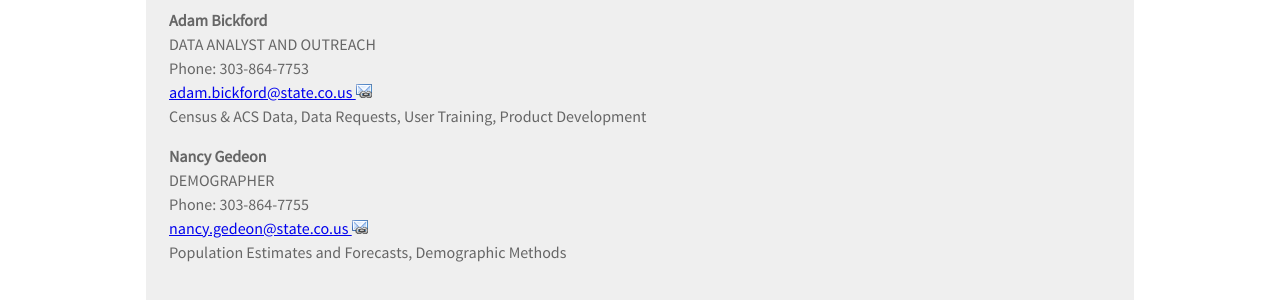
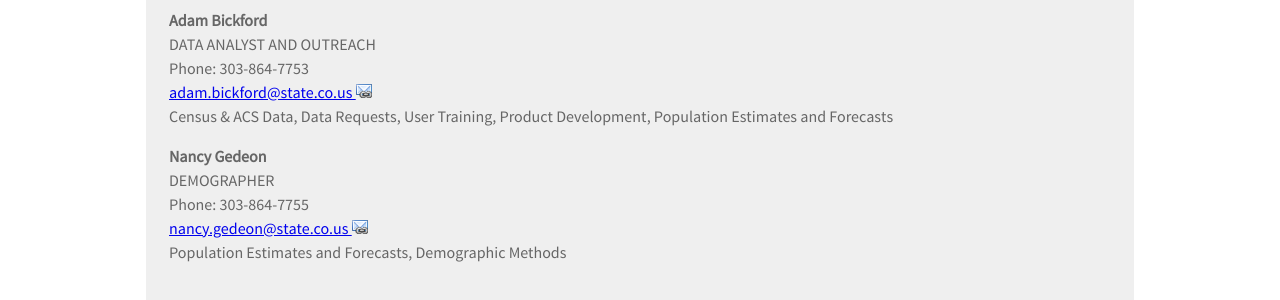
Before and after one commit to TBleess/Website_New, a Jekyll site: the page built from pages/0_Homepage_and_Footer_Links/contact.md, in a window 1280 px wide. Shown: the part 1278-1578 px from the top of the page. Built offline with Jekyll 4.4.1, drawn with Linux system fonts in a browser that asks for light colours.

Commit message:
Update contact.md

```diff
--- a/pages/0_Homepage_and_Footer_Links/contact.md
+++ b/pages/0_Homepage_and_Footer_Links/contact.md
@@ -45,7 +45,7 @@ Geographic Information Systems Design, Analysis, Development, Mapping support, G
 DATA ANALYST AND OUTREACH
 Phone: 303-864-7753
 [adam.bickford@state.co.us ![email](/images/email_link.png 'send email')](mailto:adam.bickford@state.co.us)
-Census & ACS Data, Data Requests, User Training, Product Development
+Census & ACS Data, Data Requests, User Training, Product Development, Population Estimates and Forecasts
 
 **Nancy Gedeon**
 DEMOGRAPHER
```
